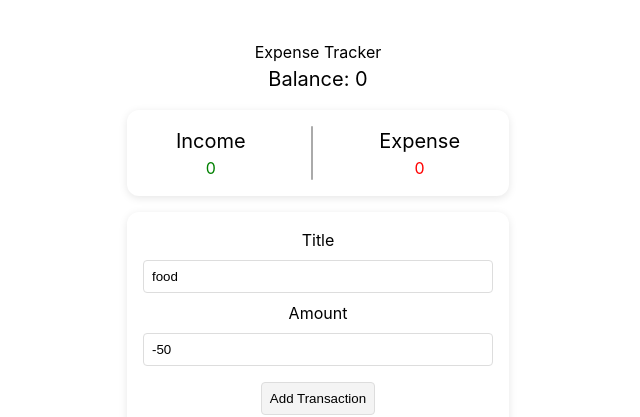
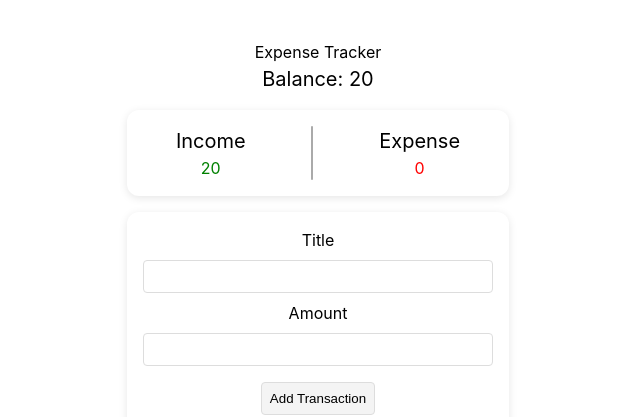
Before and after one commit to santhosh-chinnasamy/et-fe, a React (Vite) app: page / in a window 1280 px wide. Shown: the top 417 px of the page, without its empty margins (322-962 px from the left). Built offline with nearby package versions, Linux system fonts and the light colour scheme.

Commit message:
calculate balance

```diff
--- a/src/components/expenseForm.jsx
+++ b/src/components/expenseForm.jsx
@@ -1,17 +1,17 @@
 import React, { useState } from "react";
 
-const ExpenseForm = () => {
-  const [title, setTitle] = useState("food")
-  const [amount, setAmount] = useState(-50)
+const ExpenseForm = ({addExpense}) => {
+  const [title, setTitle] = useState(null)
+  const [amount, setAmount] = useState(null)
 
   const handleSubmit = (event) => {
     event.preventDefault()
-    console.log({title, amount})
-    console.log("submitted")
+    addExpense(title, amount)
+    setAmount(0)
+    setTitle("")
   };
 
   const handleTitleChange = (event) => {
-    console.log(event.target.value)
     setTitle(event.target.value)
   }
 
--- a/src/expense.jsx
+++ b/src/expense.jsx
@@ -1,6 +1,6 @@
-import React, { useState } from "react";
+import React, { useEffect, useState } from "react";
 import ExpenseItem from "./components/expenseItem";
-import ExpenseForm from './components/expenseForm'
+import ExpenseForm from "./components/expenseForm";
 
 export default function Expense() {
   const [expenses, setExpenses] = useState([
@@ -16,32 +16,56 @@ export default function Expense() {
     },
   ]);
 
+  const [income, setIncome] = useState(0);
+  const [outgoing, setOutgoing] = useState(0);
+
+  useEffect(() => {
+    let income = 0;
+    let outgoing = 0;
+    expenses.forEach((expense) => {
+      if (expense.amount > 0) {
+        income += parseFloat(expense.amount);
+      } else {
+        outgoing += parseFloat(expense.amount);
+      }
+    });
+
+    setIncome(income);
+    setOutgoing(outgoing);
+  }, [expenses]);
+
   const deleteExpense = (id) => {
     // console.log(expenses.filter((expense) => expense.id != id));
-    setExpenses(expenses.filter((expense) => expense.id != id))
+    setExpenses(expenses.filter((expense) => expense.id != id));
+  };
+
+  const addExpense = (title, amount) => {
+    // append new expense into expenses state using setExpenses
+    // array spread operator
+    setExpenses([...expenses, { id: Math.random(), title, amount }]);
   };
 
   return (
     <>
       <div>
         <div>Expense Tracker</div>
-        <div className="balance">Balance: 0</div>
+        <div className="balance">Balance: {income + outgoing}</div>
         <div className="income-expense-container">
           <div className="income">
             <span className="title">Income</span>
-            <span>0</span>
+            <span>{income}</span>
           </div>
           <div className="block"></div>
           <div className="expense">
             <span className="title">Expense</span>
-            <span>0</span>
+            <span>{outgoing}</span>
           </div>
         </div>
         {/* form */}
       </div>
       {/* list expenses */}
       {/* <ExpenseItem title={"test"} amount={10}/> */}
-      <ExpenseForm />
+      <ExpenseForm addExpense={addExpense} />
       {expenses.map((expense) => (
         <ExpenseItem
           key={expense.id}
```
